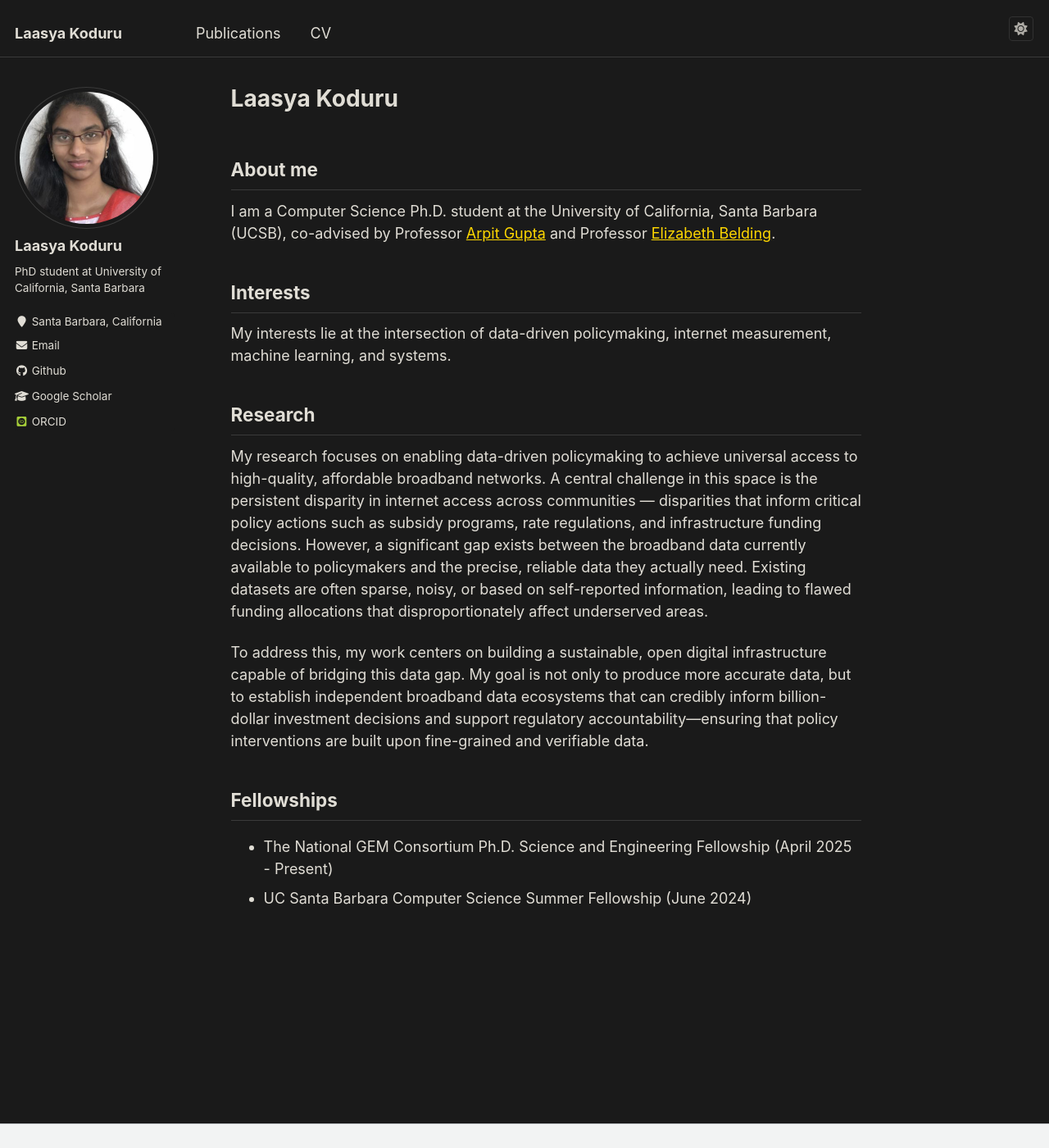
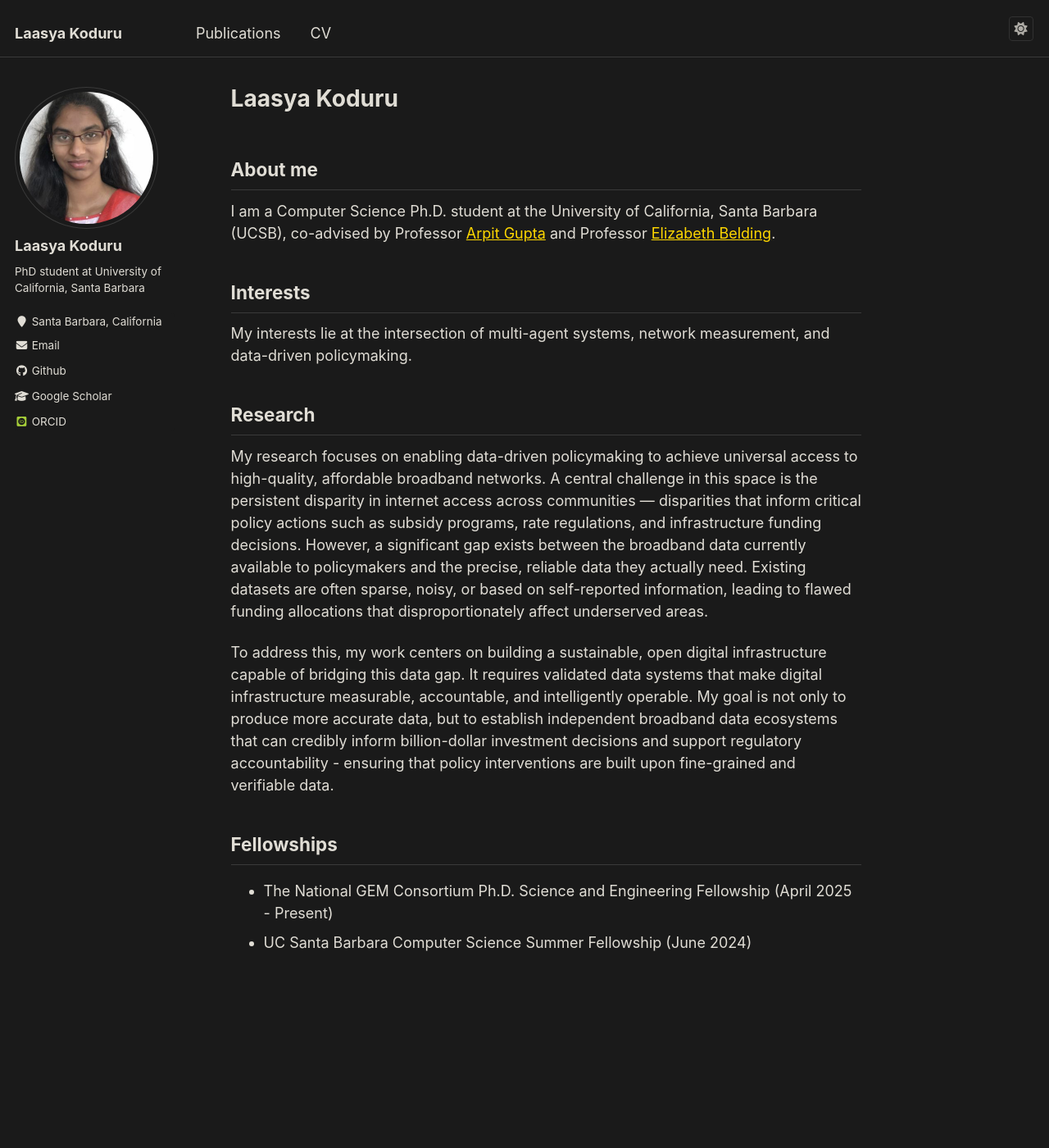
Before and after one commit to lmkoduru/lmkoduru.github.io, a Jekyll site: the page built from _pages/about.md, in a window 1280 px wide and 1400 px high. Shown: the whole window at 82% size. Built offline with Jekyll 4.4.1, drawn with Linux system fonts in a browser that asks for light colours; some web fonts are replaced.

Commit message:
Revise interests and research sections in about.md
Updated interests and research focus areas for clarity and precision.

```diff
--- a/_pages/about.md
+++ b/_pages/about.md
@@ -14,13 +14,13 @@ I am a Computer Science Ph.D. student at the University of California, Santa Bar
 
 Interests
 ------
-My interests lie at the intersection of data-driven policymaking, internet measurement, machine learning, and systems.
+My interests lie at the intersection of multi-agent systems, network measurement, and data-driven policymaking.
 
 Research
 ------
 My research focuses on enabling data-driven policymaking to achieve universal access to high-quality, affordable broadband networks. A central challenge in this space is the persistent disparity in internet access across communities — disparities that inform critical policy actions such as subsidy programs, rate regulations, and infrastructure funding decisions. However, a significant gap exists between the broadband data currently available to policymakers and the precise, reliable data they actually need. Existing datasets are often sparse, noisy, or based on self-reported information, leading to flawed funding allocations that disproportionately affect underserved areas.
 
-To address this, my work centers on building a sustainable, open digital infrastructure capable of bridging this data gap. My goal is not only to produce more accurate data, but to establish independent broadband data ecosystems that can credibly inform billion-dollar investment decisions and support regulatory accountability---ensuring that policy interventions are built upon fine-grained and verifiable data.
+To address this, my work centers on building a sustainable, open digital infrastructure capable of bridging this data gap. It requires validated data systems that make digital infrastructure measurable, accountable, and intelligently operable. My goal is not only to produce more accurate data, but to establish independent broadband data ecosystems that can credibly inform billion-dollar investment decisions and support regulatory accountability - ensuring that policy interventions are built upon fine-grained and verifiable data.
 
 Fellowships
 ------
```
